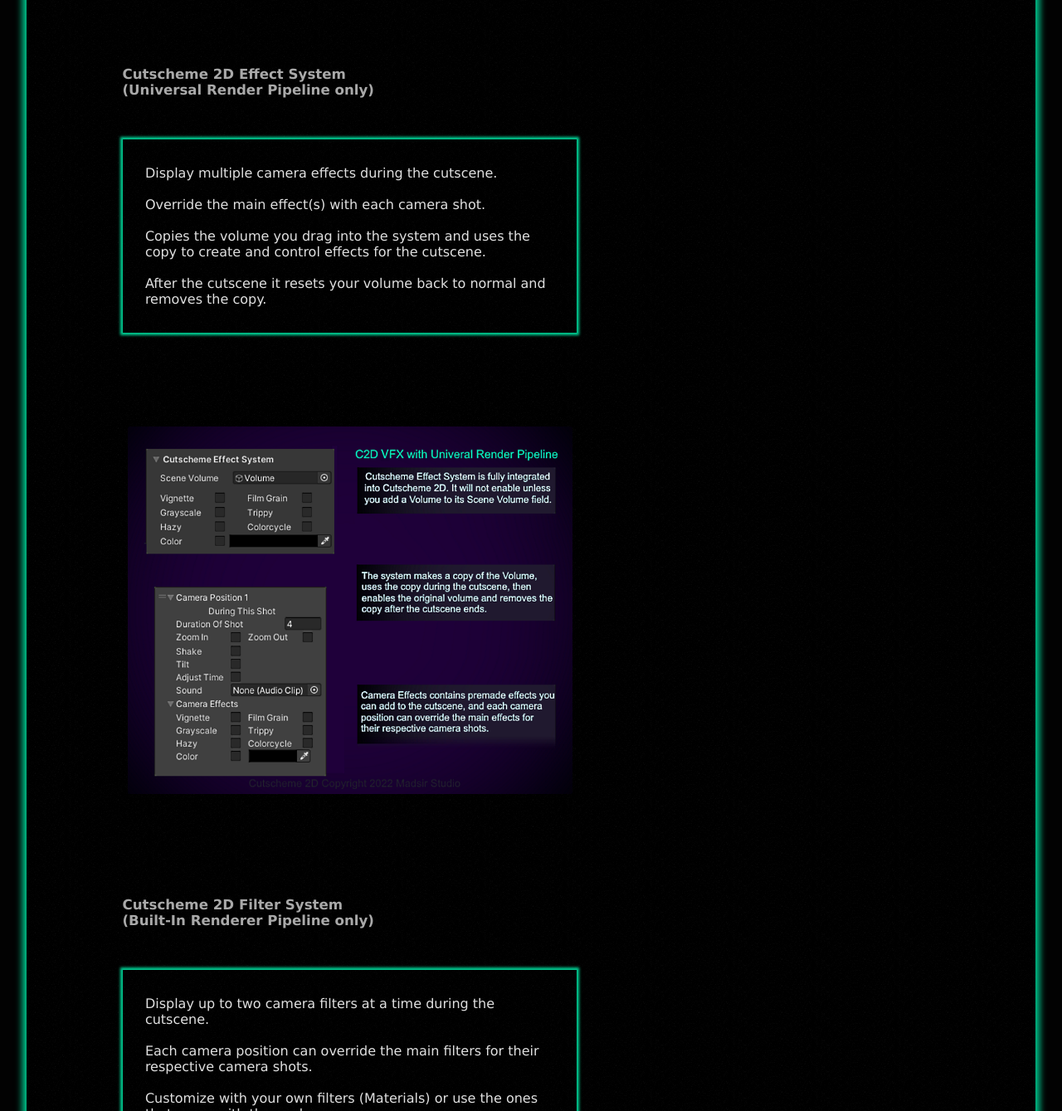
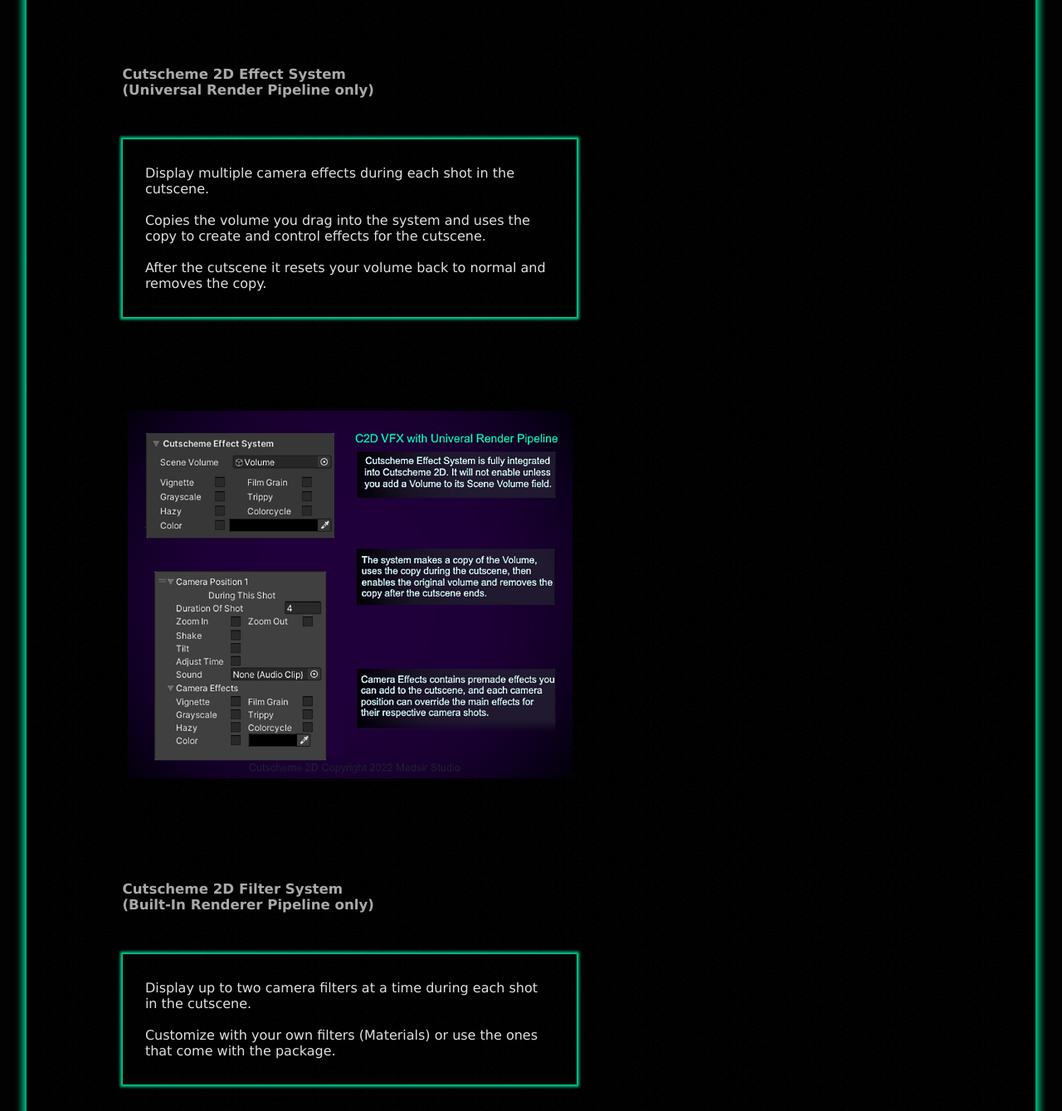
Before and after one commit to Madsir/madsirstudio.github.io, a Jekyll site: the page built from cutscheme2d/index.html, in a window 1280 px wide and 1400 px high, scrolled down 5135 px, cut to the strip 61-1400 px from the top of the window. Shown: the whole strip at 83% size. Built offline with Jekyll 4.4.1, drawn with Linux system fonts in a browser that asks for light colours.

Commit message:
Update index.html

```diff
--- a/cutscheme2d/index.html
+++ b/cutscheme2d/index.html
@@ -162,8 +162,7 @@
 			<br>
 		<h2>Cutscheme 2D Effect System
 			<br>(Universal Render Pipeline only)</h2><br>				<div class="baround"><br><p>
-Display multiple camera effects during the cutscene. <br><br>
-			Override the main effect(s) with each camera shot.<br><br>
+Display multiple camera effects during each shot in the cutscene. <br><br>
 Copies the volume you drag into the system and uses the copy to create and control effects for the cutscene.<br><br> After the cutscene it resets your volume back to normal and removes the copy.</p>
 	<br></div><br>
 		<br>
@@ -174,8 +173,7 @@
 			<br>
 <br>
 		<h2>Cutscheme 2D Filter System<br>(Built-In Renderer Pipeline only)</h2><br>				<div class="baround"><br><p>
-		Display up to two camera filters at a time during the cutscene.<br><br>
-			Each camera position can override the main filters for their respective camera shots.<br><br>
+		Display up to two camera filters at a time during each shot in the cutscene.<br><br>
 		Customize with your own filters (Materials) or use the ones that come with the package.</p>
 	<br></div><br>
 		<br>
```
